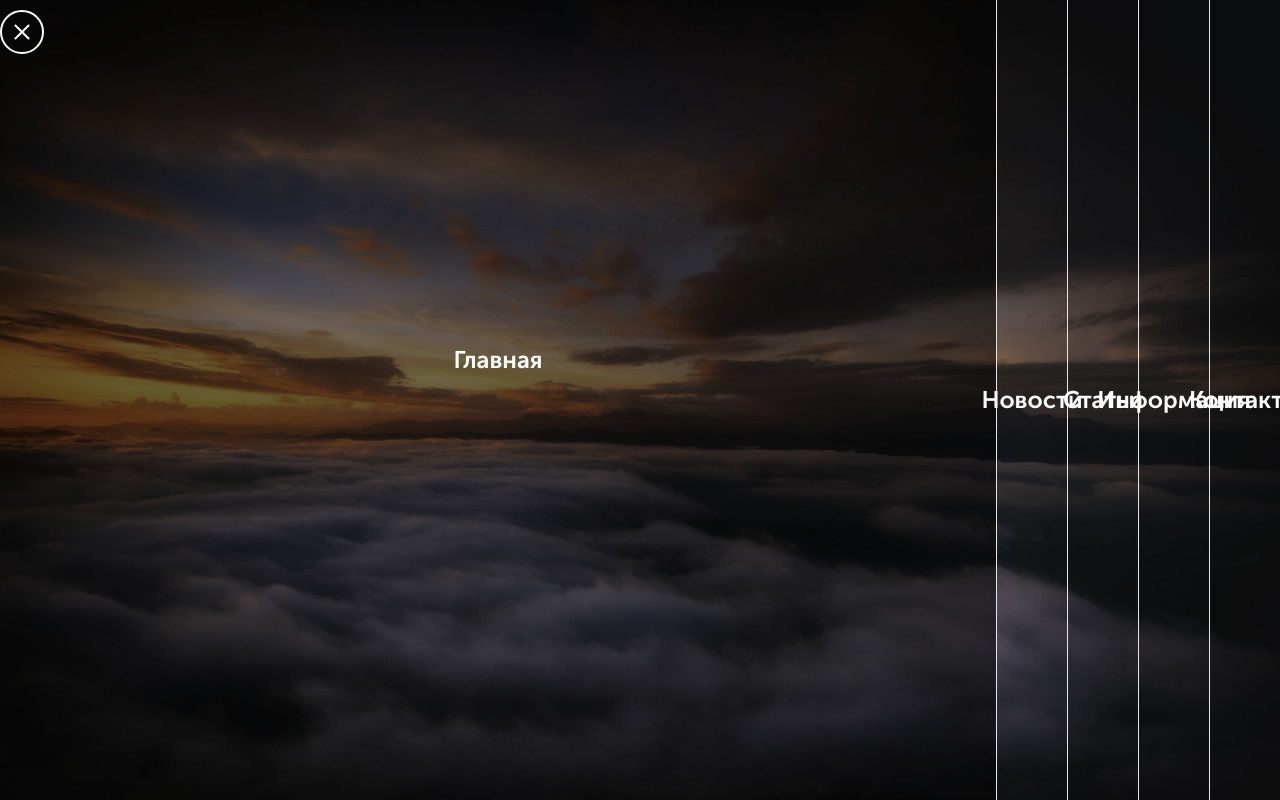
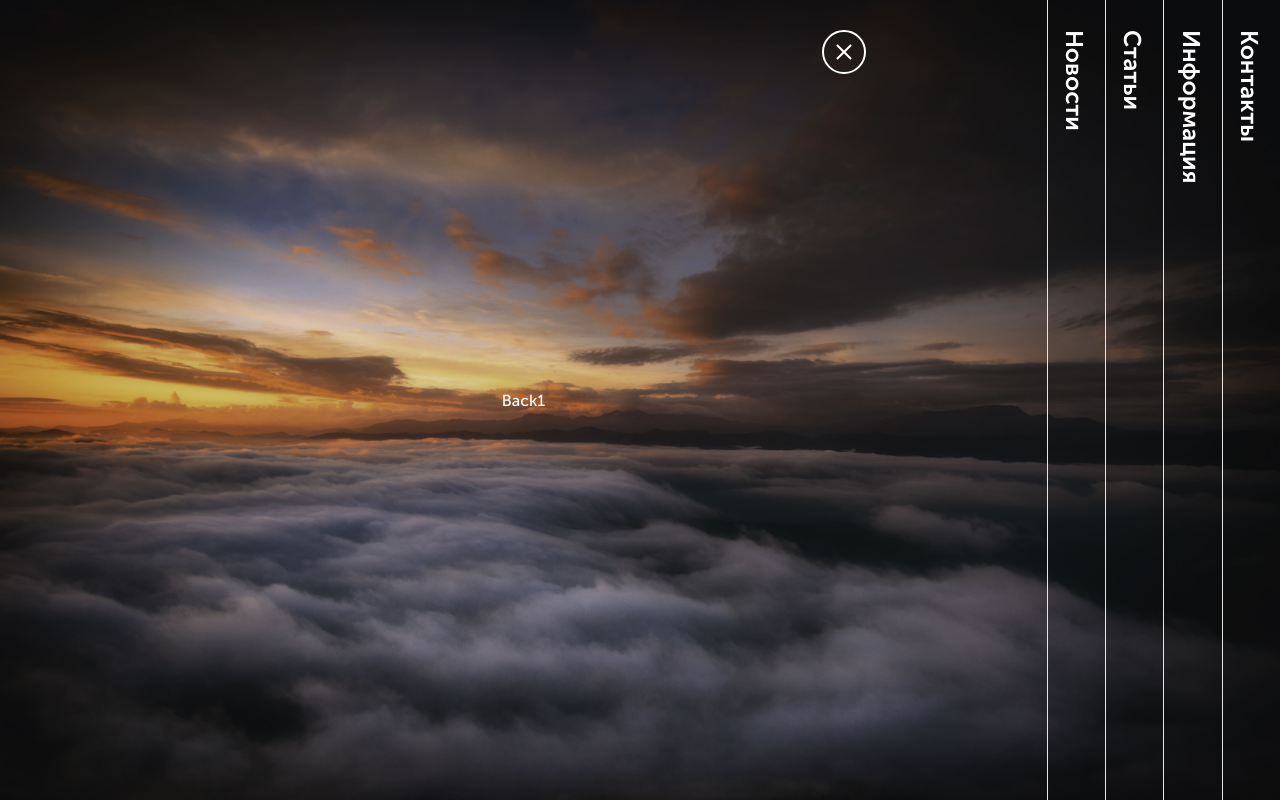
Before and after one commit to yegresvonason/smrdots.ru, a plain HTML site: page index.html in a window 1280 px wide. Both pictures are taken after a click on the element "Главная". Drawn offline with nearby package versions, Linux system fonts and the light colour scheme.

Commit message:
update screens

```diff
--- a/js/scripts.js
+++ b/js/scripts.js
@@ -8,6 +8,7 @@ $(function() {
 
 			switch($(this).index('.layer-front')) {
 				case 0:
+					// Первая итерация:
 						// Уменьшаем экраны, кроме первого:
 							$('.screen2').removeClass('screen-opened').addClass('screen-hidden');
 							$('.screen3').removeClass('screen-opened').addClass('screen-hidden');
@@ -15,8 +16,21 @@ $(function() {
 							$('.screen5').removeClass('screen-opened').addClass('screen-hidden');
 						// Увеличиваем первый экран:
 							$('.screen1').removeClass('screen-hidden').addClass('screen-opened');
+					// Вторая итерация:
+						// Показываем кнопку закрытия экрана:
+							setTimeout(function() {
+								$('.screen-close-button').css({
+									'opacity': '1',
+									'z-index': '2',
+									'right': 'unset',
+									'left': $('.screen1').width() - 40 - 30 + 'px'
+								});
+							}, 600);
+
+
 					break;
 				case 1:
+					// Первая итерация:
 						// Уменьшаем экраны, кроме второго:
 							$('.screen1').removeClass('screen-opened').addClass('screen-hidden');
 							$('.screen3').removeClass('screen-opened').addClass('screen-hidden');
@@ -24,8 +38,19 @@ $(function() {
 							$('.screen5').removeClass('screen-opened').addClass('screen-hidden');
 						// Увеличиваем второй экран:
 							$('.screen2').removeClass('screen-hidden').addClass('screen-opened');
+					// Вторая итерация:
+						// Показываем кнопку закрытия экрана:
+							setTimeout(function() {
+								$('.screen-close-button').css({
+									'opacity': '1',
+									'z-index': '2',
+									'right': 'unset',
+									'left': $('.screen1').width() + $('.screen2').width() - 40 - 30 + 'px'
+								});
+							}, 600);
 					break;
 				case 2:
+					// Первая итерация:
 						// Уменьшаем экраны, кроме третьего:
 							$('.screen1').removeClass('screen-opened').addClass('screen-hidden');
 							$('.screen2').removeClass('screen-opened').addClass('screen-hidden');
@@ -33,8 +58,19 @@ $(function() {
 							$('.screen5').removeClass('screen-opened').addClass('screen-hidden');
 						// Увеличиваем третий экран:
 							$('.screen3').removeClass('screen-hidden').addClass('screen-opened');
+					// Вторая итерация:
+						// Показываем кнопку закрытия экрана:
+							setTimeout(function() {
+								$('.screen-close-button').css({
+									'opacity': '1',
+									'z-index': '2',
+									'right': 'unset',
+									'left': $('.screen1').width() + $('.screen2').width() + $('.screen3').width() - 40 - 30 + 'px'
+								});
+							}, 600);
 					break;
 				case 3:
+					// Первая итерация:
 						// Уменьшаем экраны, кроме четвертого:
 							$('.screen1').removeClass('screen-opened').addClass('screen-hidden');
 							$('.screen2').removeClass('screen-opened').addClass('screen-hidden');
@@ -42,8 +78,19 @@ $(function() {
 							$('.screen5').removeClass('screen-opened').addClass('screen-hidden');
 						// Увеличиваем четвертый экран:
 							$('.screen4').removeClass('screen-hidden').addClass('screen-opened');
+					// Вторая итерация:
+						// Показываем кнопку закрытия экрана:
+							setTimeout(function() {
+								$('.screen-close-button').css({
+									'opacity': '1',
+									'z-index': '2',
+									'right': 'unset',
+									'left': $('.screen1').width() + $('.screen2').width() + $('.screen3').width() + $('.screen4').width() - 40 - 30 + 'px'
+								});
+							}, 600);
 					break;
 				case 4:
+					// Первая итерация:
 						// Уменьшаем экраны, кроме пятого:
 							$('.screen1').removeClass('screen-opened').addClass('screen-hidden');
 							$('.screen2').removeClass('screen-opened').addClass('screen-hidden');
@@ -51,6 +98,16 @@ $(function() {
 							$('.screen4').removeClass('screen-opened').addClass('screen-hidden');
 						// Увеличиваем пятый экран:
 							$('.screen5').removeClass('screen-hidden').addClass('screen-opened');
+					// Вторая итерация:
+						// Показываем кнопку закрытия экрана:
+							setTimeout(function() {
+								$('.screen-close-button').css({
+									'opacity': '1',
+									'z-index': '2',
+									'right': 'unset',
+									'left': $('.screen1').width() + $('.screen2').width() + $('.screen3').width() + $('.screen4').width() + $('.screen5').width() - 40 - 30 + 'px'
+								});
+							}, 600);
 					break;
 			}
 
@@ -63,7 +120,13 @@ $(function() {
 	*	Закрытие экрана
 	*/
 		$('.screen-close-button').click(function() {
-			$('.screen').removeClass('screen-hidden').removeClass('sreen-opened');
+			$('.screen-close-button').css({
+				'opacity': '0',
+				'z-index': '-1'
+			});
+			setTimeout(function() {
+				$('.screen').removeClass('screen-hidden').removeClass('screen-opened');
+			}, 300);
 		});
 
 
--- a/sass/style.scss
+++ b/sass/style.scss
@@ -5,6 +5,15 @@ $e5: #e5e5e5;
 %flex-row {
 	display: flex;
 	flex-direction: row;
+}
+
+@keyframes opacityInc {
+	from {
+		opacity: 0;
+	}
+	to {
+		opacity: 1;
+	}
 }
 
 @font-face {
@@ -76,9 +85,12 @@ body {
 	border: 2px solid $white;
 	border-radius: 50%;
 	cursor: pointer;
+	opacity: 0;
 
 	position: absolute;
-	top: 10px;
+	top: 30px;
+	right: 30px;
+	z-index: -1;
 
 	transition: all .6s ease-in-out;
 
@@ -133,6 +145,8 @@ body {
 .screen {
 	border-right: 1px solid $e5;
 
+	position: relative;
+
 	transition: background .6s ease-in-out, width .6s ease-in-out;
 	will-change: width;
 
@@ -150,15 +164,48 @@ body {
 
 	&-opened {
 		width: 100%;
+
+		&:hover {
+			background: unset;
+			cursor: default;
+		}
+
+		.layer-front {
+			opacity: 0;
+			z-index: -1;
+		}
+
+		.layer-back {
+			opacity: 1;
+			z-index: 1;
+		}
 	}
 
 	&-hidden {
 		width: 70px;
+		.layer-front {
+			&:hover {
+				margin-top: 30px;
+			}
+			h2 {
+				padding-top: 15px;
+
+				top: 30px;
+				left: 100%;
+				transform: rotate(90deg);
+				transform-origin: top left;
+
+				animation-name: opacityInc;
+				animation-fill-mode: both;
+				animation-duration: 1.2s;
+				animation-delay: .6s;
+			}
+		}
 	}
 }
 
 .layer {
-
+	// transition: opacity .6s ease-in-out;
 }
 
 .layer-front {
@@ -167,7 +214,13 @@ body {
 	justify-content: center;
 	color: $white;
 	opacity: 1;
-	transition: margin-top .6s ease-in-out;
+
+	position: absolute;
+	top: 0;
+	left: 0;
+	z-index: 1;
+
+	transition: all .6s ease-in-out;
 
 	width: 100%;
 	height: 100%;
@@ -181,14 +234,33 @@ body {
 		font-size: 24px;
 		font-weight: 700;
 		line-height: 32px;
+
+		margin: 0;
+
+		position: absolute;
+		transform: rotate(0);
+		transform-origin: top left;
+
+		transition: opacity .6s ease-in-out;
 	}
-
 }
 
 .layer-back {
-	display: none;
+	@extend %flex-row;
+	align-items: center;
+	justify-content: center;
+	color: $white;
 	opacity: 0;
 
+	position: absolute;
+	top: 0;
+	left: 0;
+	z-index: -1;
+
+	transition: all .6s ease-in-out;
+
+	width: 100%;
+	height: 100%;
 }
 
 .screen1 {
```
Also changed, not shown: css/style.css, 1 other file. Lines whose indentation alone changed are shown as unchanged.
